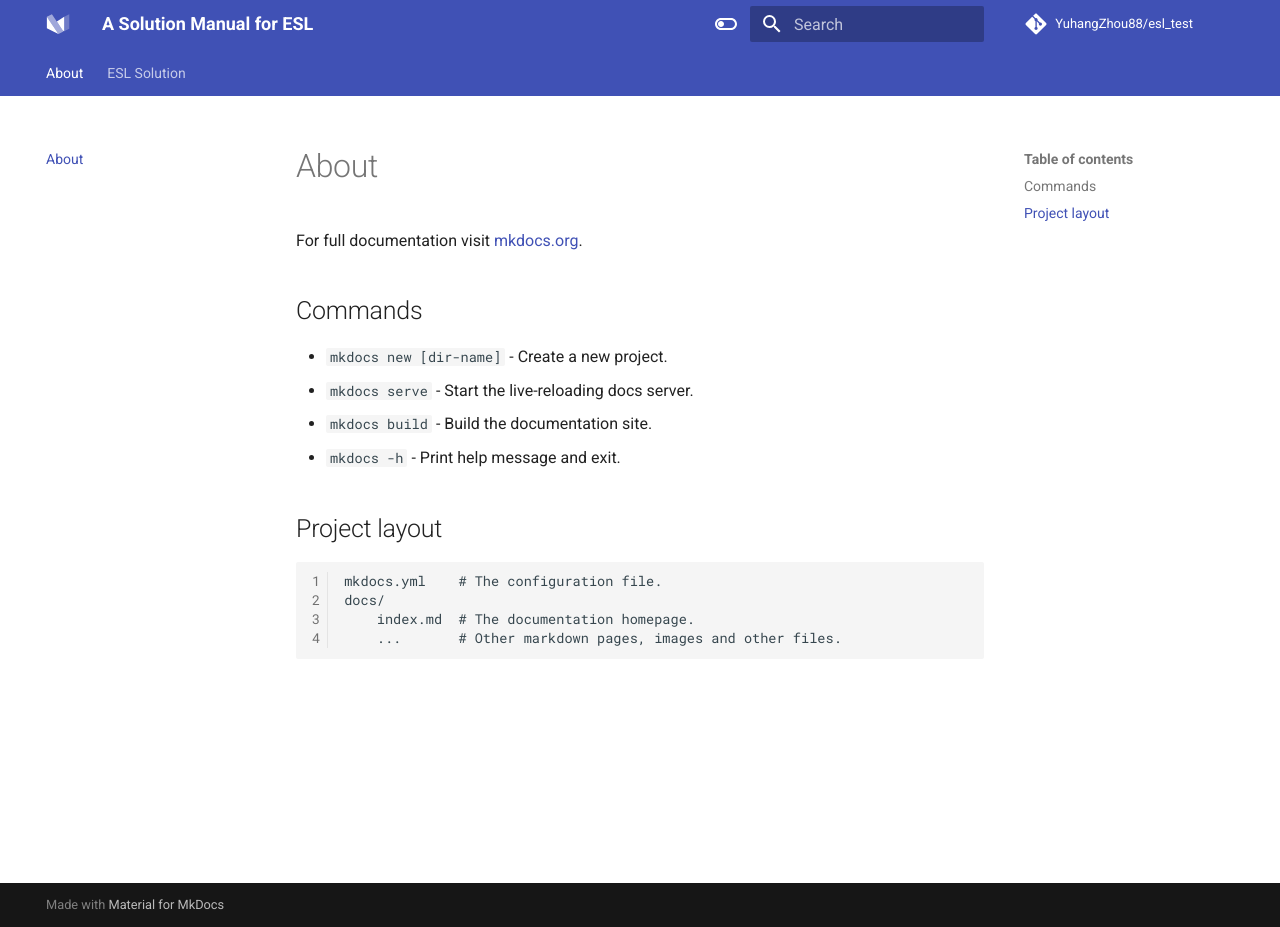
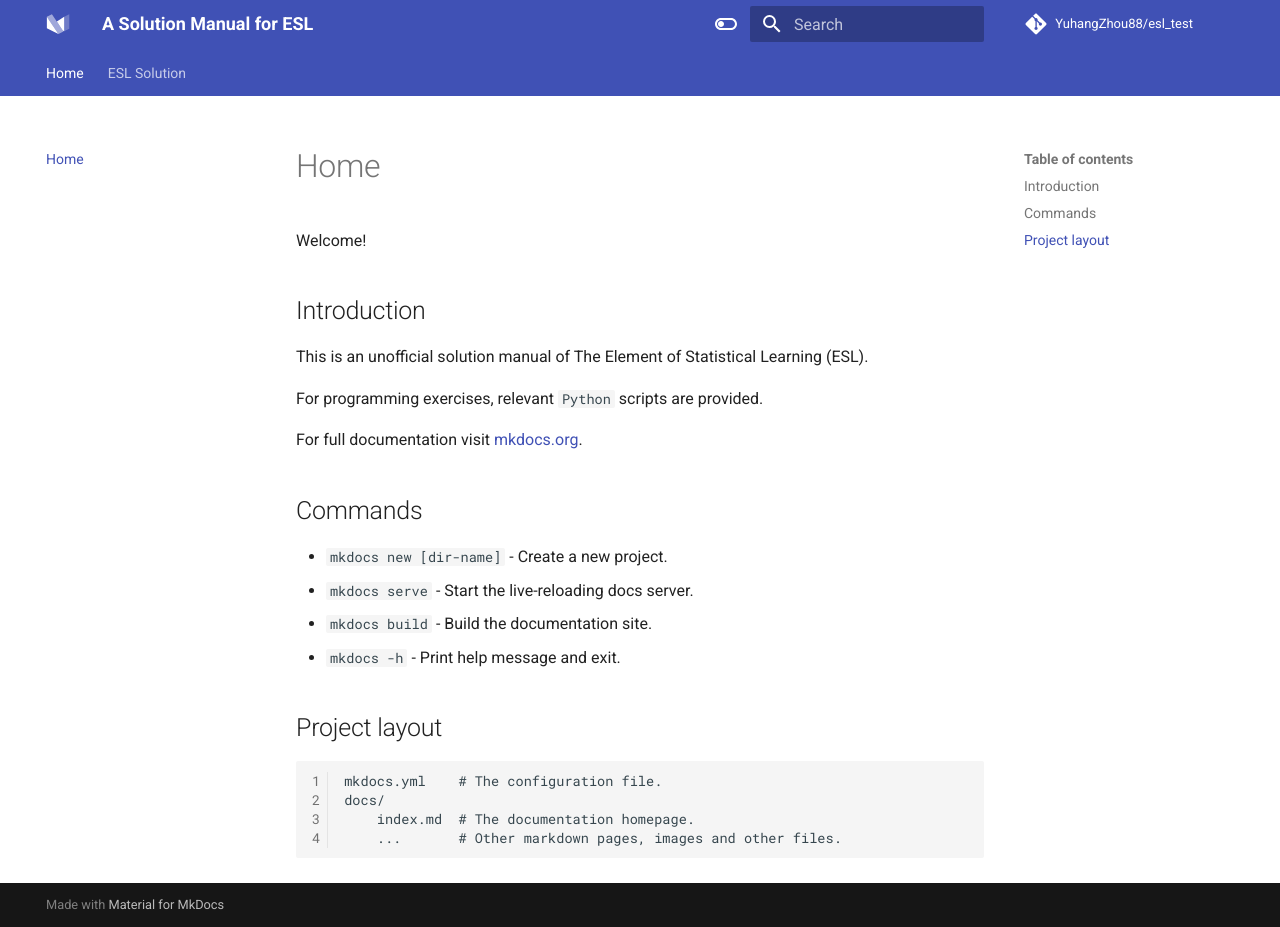
Before and after one commit to YuhangZhou88/ESL_Solution, an MkDocs documentation site: the page built from docs/index.md, in a window 1280 px wide and 927 px high. Built offline with MkDocs 1.6.1 and Material for MkDocs 9.7.7, drawn with Linux system fonts in a browser that asks for light colours; comment, search, counter and statistics services are not loaded.

Commit message:
minor clean up

```diff
--- a/docs/index.md
+++ b/docs/index.md
@@ -1,4 +1,9 @@
-# About
+
+Welcome!
+## Introduction
+This is an unofficial solution manual of The Element of Statistical Learning (ESL).
+
+For programming exercises, relevant `Python` scripts are provided.
 
 For full documentation visit [mkdocs.org](https://www.mkdocs.org).
 
--- a/mkdocs.yml
+++ b/mkdocs.yml
@@ -69,9 +69,9 @@ extra_javascript:
   - https://cdn.jsdelivr.net/npm/mathjax@3/es5/tex-mml-chtml.js
 
 # nav:
-#   - Home: index.md
-#   - Chp2:
-#     - Ex. 2.1: 2-Overview-of-Supervised-Learning/ex2-1.md
+#    - Home: index.md
+#    - Chp2:
+#      - Ex. 2.1: 2-Overview-of-Supervised-Learning/ex2-1.md
 
 
 # pages:
```
